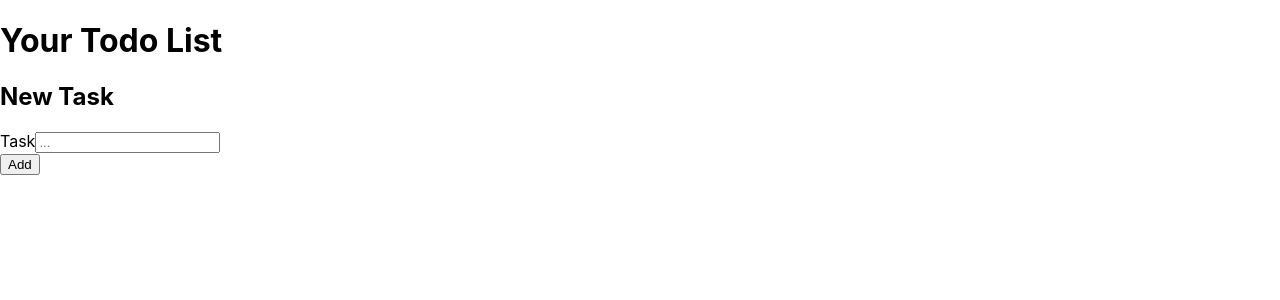
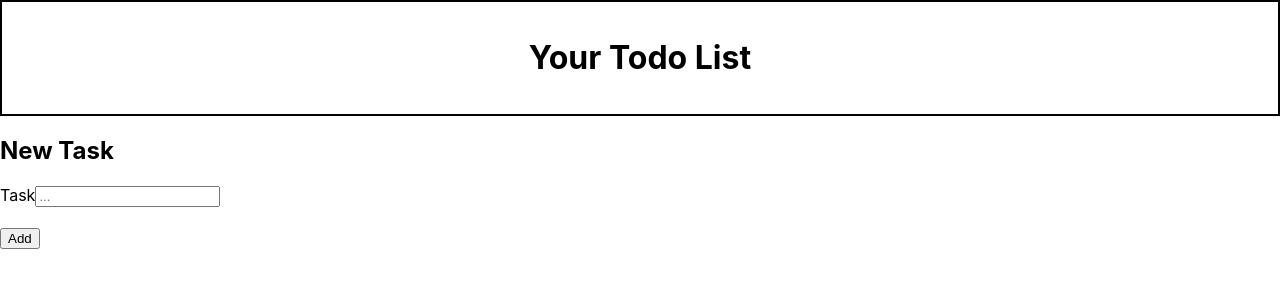
Before and after one commit to Shane-Geary/todo-list, a React (Create React App) app: page / in a window 1280 px wide. Shown: the top 300 px of the page. Built offline with nearby package versions, Linux system fonts and the light colour scheme.

Commit message:
Styled Header component

```diff
--- a/src/components/AddTask.js
+++ b/src/components/AddTask.js
@@ -30,6 +30,7 @@ class AddTask extends React.Component {
                         onChange={(e) => this.setState({description: e.target.value})}
                         />
                     </div>
+                    <br />
                     <button>Add</button>
                 </form>
             </div>
--- a/src/components/App.css
+++ b/src/components/App.css
@@ -36,3 +36,9 @@
     transform: rotate(360deg);
   }
 }
+
+.header {
+  text-align: center;
+  padding: 15px;
+  border: solid 2px
+}
--- a/src/components/Header.js
+++ b/src/components/Header.js
@@ -2,7 +2,7 @@ import React from 'react';
 
 const Header = () => {
     return (
-        <div>
+        <div className="header">
             <h1>Your Todo List</h1>
         </div>
     );
--- a/src/components/Task.js
+++ b/src/components/Task.js
@@ -7,7 +7,7 @@ const Task = (props) => {
         <div>
             <ul>
                 <li>{description}</li>
-                <button onClick={() => props.removeTaskHandler(id)}>Remove Task</button>
+                <button onClick={() => props.removeTaskHandler(id)}>Remove</button>
             </ul>
         </div>
     );
```
Also changed, not shown: public/logo192.png (deleted), public/logo512.png (deleted).
